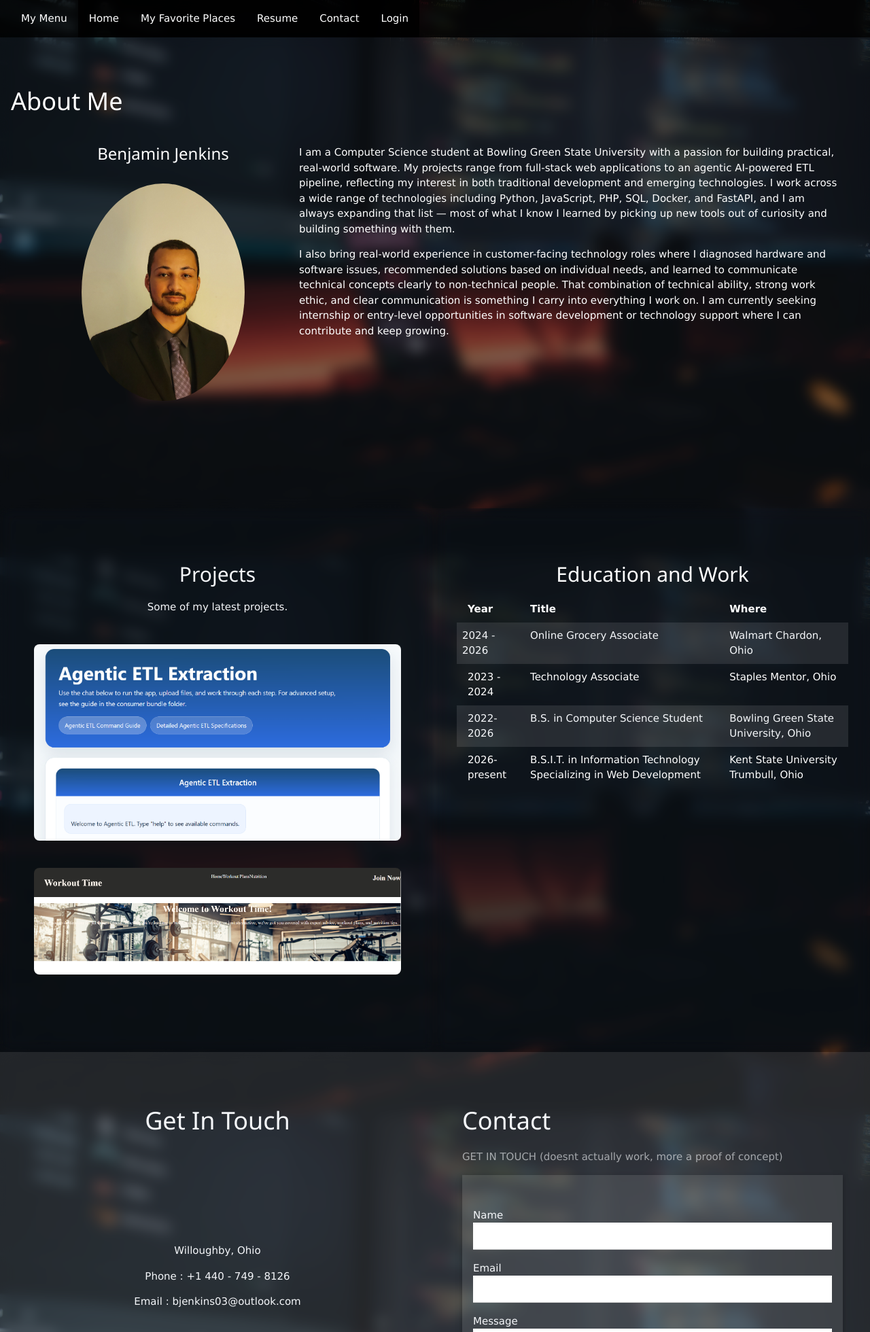
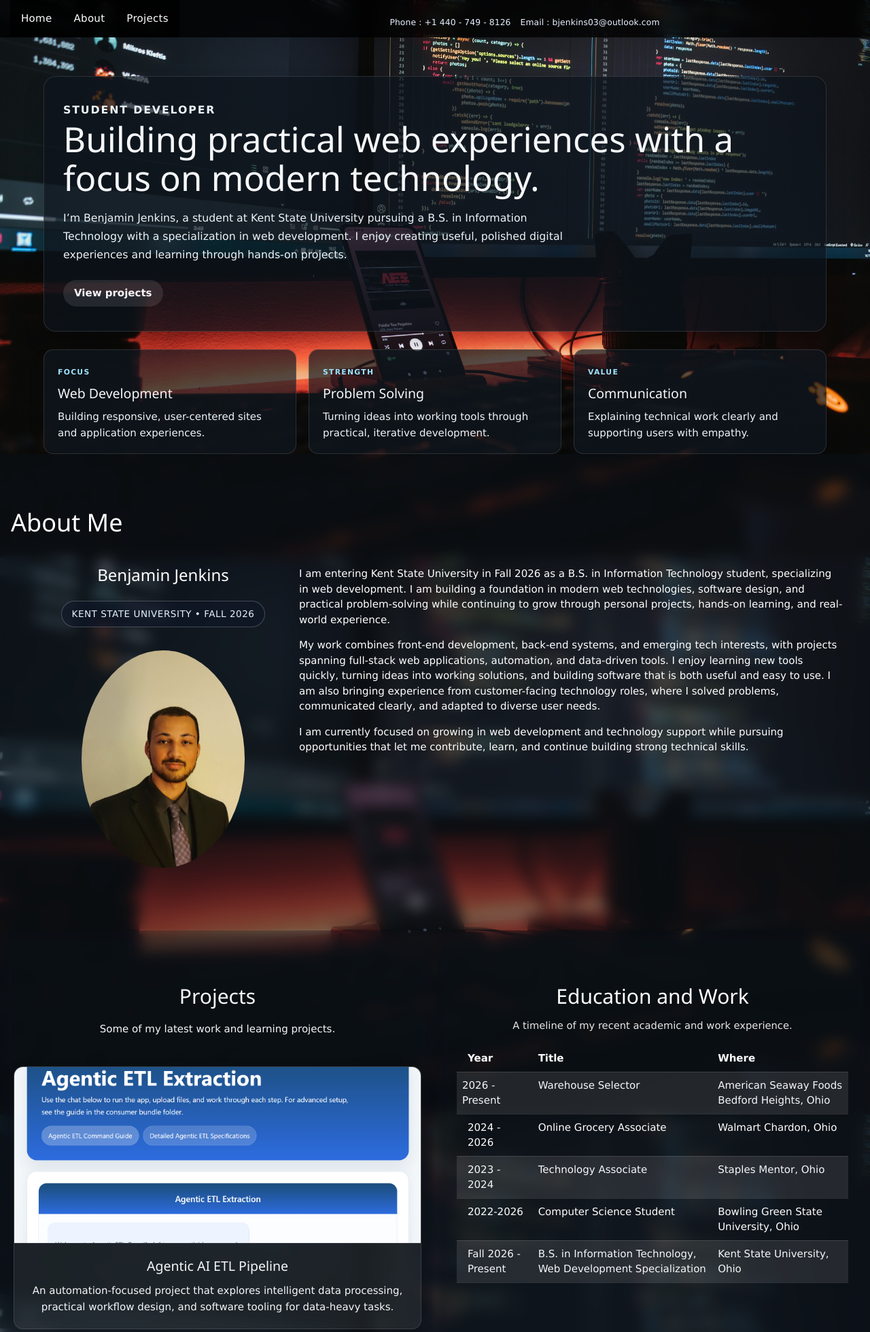
Before and after one commit to Benjenk1016/Personal-Portfolio, a PHP site: page / in a window 1280 px wide. Shown: the top 1960 px of the page at 68% size. Run offline with PHP 8.4, Linux system fonts and the light colour scheme.

Commit message:
Remove unused files and refactor index layout for improved design and functionality
*removed the unneeded login and DB modules
*improved the layout and design of page

```diff
--- a/css/master_style_sheet.css
+++ b/css/master_style_sheet.css
@@ -205,7 +205,11 @@ a {
   left:0;
   right:0;
   z-index:10;
-  backdrop-filter:blur(8px)
+  backdrop-filter:blur(8px);
+  display:flex;
+  align-items:center;
+  flex-wrap:wrap;
+  min-height:48px
 }
 .page-shell #about,
 .page-shell #contact,
@@ -248,6 +252,246 @@ a {
 .page-shell .w3-white {
   background-color:rgba(255,255,255,0.1) !important;
   color:#f5f7fa !important
+}
+.hero-banner {
+  max-width:1200px;
+  margin:32px auto 0;
+  padding:32px 24px 0;
+}
+.hero-content {
+  background:rgba(13, 20, 28, 0.72);
+  border:1px solid rgba(255,255,255,0.12);
+  border-radius:18px;
+  padding:36px 28px;
+  box-shadow:0 18px 30px rgba(0,0,0,0.18);
+}
+.eyebrow {
+  margin:0 0 12px;
+  color:#9fe4ff;
+  font-size:0.8rem;
+  font-weight:700;
+  letter-spacing:0.12em;
+  text-transform:uppercase;
+}
+.hero-content h1 {
+  margin:0 0 18px;
+  font-size:clamp(2rem, 4vw, 3.4rem);
+  line-height:1.12;
+}
+.hero-content p {
+  max-width:760px;
+  margin:0;
+  font-size:1.05rem;
+  line-height:1.7;
+  color:#edf4f8;
+}
+.hero-actions {
+  display:flex;
+  flex-wrap:wrap;
+  gap:12px;
+  margin-top:24px;
+}
+.hero-actions .w3-button {
+  border-radius:999px;
+  font-weight:600;
+}
+.focus-strip {
+  max-width:1200px;
+  margin:26px auto 0;
+  padding:0 24px;
+  display:grid;
+  grid-template-columns:repeat(3, minmax(0, 1fr));
+  gap:18px;
+}
+.focus-card {
+  background:rgba(15, 23, 32, 0.7);
+  border:1px solid rgba(255,255,255,0.12);
+  border-radius:14px;
+  padding:20px 20px 18px;
+  box-shadow:0 12px 22px rgba(0,0,0,0.12);
+}
+.focus-label {
+  display:inline-block;
+  margin-bottom:8px;
+  font-size:0.72rem;
+  letter-spacing:0.12em;
+  text-transform:uppercase;
+  color:#9fe4ff;
+  font-weight:700;
+}
+.focus-card h3 {
+  margin:0 0 8px;
+  font-size:1.3rem;
+}
+.focus-card p {
+  margin:0;
+  line-height:1.6;
+  color:#edf4f8;
+}
+.status-badge {
+  display:inline-block;
+  margin:10px 0 18px;
+  padding:8px 14px;
+  border:1px solid rgba(255,255,255,0.22);
+  border-radius:999px;
+  background:rgba(15, 23, 42, 0.55);
+  color:#e6f2ff;
+  font-size:0.9rem;
+  letter-spacing:0.04em;
+  text-transform:uppercase;
+}
+.project-grid {
+  display:grid;
+  grid-template-columns:1fr;
+  gap:20px;
+  padding:0 20px 24px;
+}
+.project-card {
+  background:rgba(255,255,255,0.07);
+  border:1px solid rgba(255,255,255,0.12);
+  border-radius:14px;
+  overflow:hidden;
+  box-shadow:0 10px 24px rgba(0,0,0,0.12);
+}
+.project-card img {
+  width:100%;
+  height:260px;
+  object-fit:cover;
+  display:block;
+  border-bottom:1px solid rgba(255,255,255,0.1);
+}
+.project-copy {
+  padding:18px 18px 20px;
+}
+.project-copy h3 {
+  margin:0 0 10px;
+  font-size:1.3rem;
+}
+.project-copy p {
+  margin:0;
+  line-height:1.6;
+  color:#edf4f8;
+}
+.muted-card {
+  opacity:0.95;
+}
+.timeline-intro {
+  margin:0 0 18px;
+  opacity:0.9;
+  font-size:0.98rem;
+}
+.cta-panel {
+  background:rgba(255,255,255,0.06);
+  border:1px solid rgba(255,255,255,0.12);
+  border-radius:16px;
+  padding:24px 20px;
+  margin:0 auto 24px;
+  max-width:520px;
+}
+.cta-panel h2 {
+  margin:0 0 12px;
+  font-size:1.5rem;
+}
+.cta-panel p {
+  margin:0 0 16px;
+  line-height:1.6;
+}
+.cta-row {
+  display:flex;
+  flex-wrap:wrap;
+  justify-content:center;
+  gap:12px;
+}
+.cta-row .w3-button {
+  border-radius:999px;
+  font-weight:600;
+}
+.timeline-table tr {
+  border-bottom:1px solid rgba(255,255,255,0.12);
+}
+.timeline-table th,
+.timeline-table td {
+  padding:12px 10px;
+}
+.page-shell .w3-half .w3-padding-64 {
+  padding-top:40px;
+  padding-bottom:40px;
+}
+.page-shell .w3-bar-item {
+  letter-spacing:0.02em;
+}
+.nav-contact {
+  display:flex;
+  align-items:center;
+  justify-content:center;
+  gap:14px;
+  flex:1;
+  color:#e8f1ff;
+  font-size:0.82rem;
+  letter-spacing:0.01em;
+  white-space:nowrap;
+  padding:8px 10px;
+}
+.page-shell .w3-bar .w3-button:hover,
+.page-shell .w3-bar .w3-button:focus {
+  background-color:rgba(40, 177, 180, 0.28) !important;
+  color:#f5f7fa !important;
+}
+@media (max-width:760px) {
+  .page-shell .w3-bar {
+    padding:2px 0 6px;
+    min-height:42px;
+  }
+  .nav-contact {
+    width:100%;
+    display:block;
+    text-align:center;
+    white-space:normal;
+    line-height:1.5;
+    padding:4px 12px 8px;
+    font-size:0.72rem;
+  }
+  .nav-contact span {
+    display:block;
+  }
+  .page-shell .w3-half,
+  .page-shell .w3-third,
+  .page-shell .w3-twothird,
+  .page-shell .w3-col {
+    width:100% !important;
+    float:none;
+  }
+  .focus-strip {
+    grid-template-columns:1fr;
+  }
+  .hero-banner,
+  .focus-strip {
+    padding-left:12px;
+    padding-right:12px;
+  }
+  .hero-content {
+    padding:24px 18px;
+  }
+  .hero-content h1 {
+    font-size:2rem;
+  }
+  .w3-padding-large {
+    padding:12px !important;
+  }
+}
+.page-footer {
+  background:rgba(10, 16, 22, 0.8);
+  border-top:1px solid rgba(255,255,255,0.12);
+  padding:24px 20px 18px;
+  text-align:center;
+}
+.footer-contact h3 {
+  margin:0 0 8px;
+  font-size:1.2rem;
+}
+.footer-contact p {
+  margin:6px 0;
+  color:#edf4f8;
 }
 .w3-table,.w3-table-all {
   border-collapse:collapse;
--- a/includes/dynamic.inc.php
+++ b/includes/dynamic.inc.php
@@ -130,39 +130,4 @@ function storeResumeItem($ary, $connection){
 // Returns:		true if user/pass found in DB, false otherwise
 // -=-=-=-=-=-=-=-=-=-=-=-=-=-=-=-=-=-=-=-=-=-=-=-=-=-=-=-
 //
-function loginCredentials($user, $pass, $connection){
-    $isOK = false;
-	$re = "/[a-z]+/";
-
-//get data from "users" table
-$sql = "SELECT uName, uPass FROM users";
-$result = $connection->query($sql);
-$row = $result->fetch_assoc();
-
-	//make sure input is correct
-	if (($_GET["userName"] == $row["uName"]) && ($_GET["passWord"] == $row["uPass"])){
-	//set isOK to true
-	$isOK = true;
-
-	//remove "login" widgets and labels
-	echo '<script type="text/javascript">
-	let remoce = document.querySelector("form");
-	remoce.remove();
-
-
-
-	</script>';
-
-	 //get the current color value
-	$color = generateDefaColor(2,$connection);
-	//add the new elements
-
-
-	//add submit button to form
-}
-
-return $isOK;
-
-}
-
 ?>
--- a/index.php
+++ b/index.php
@@ -1,28 +1,11 @@
 <!DOCTYPE html>
 <html>
 <head>
-<title>W3.CSS Template</title>
+<title>Benjamin Jenkins | Portfolio</title>
 <meta charset="UTF-8">
 <meta name="viewport" content="width=device-width, initial-scale=1">
 <link rel="stylesheet" href="css/master_style_sheet.css">
 <script>
-//validate the contact me form
-function validateForm(){
-    let re = /[a-z]+/;
-    let edu = /(\w*(.\w?)(.\w*.\w*)?@bgsu.edu)$|^(\w*.\w*@bgnet.bgsu.edu)$/;
-    let mail = document.getElementById("1email").value;
-   if(!edu.test(mail)){
-    return false;
-   }
-   let user = document.getElementById("name").value;
-   if (!re.test(user)) {
-    return false;
-   }
-   let message = document.getElementById("message").value;
-   if (!re.test(message)) {
-    return false;
-   }
-}
 function resumeGen(){
 //use XML request
 let xhr = new XMLHttpRequest();
@@ -55,28 +38,59 @@ $conn = getDbConnection();
 <div class="page-shell">
 
 <div class="w3-bar w3-black">
-  <span class="w3-bar-item">My Menu</span>
-  <a href="#" class="w3-bar-item w3-button w3-hover-blue-grey">Home</a>
-  <a href="#work" class="w3-bar-item w3-button w3-hover-teal">My Favorite Places</a>
-  <a href="#work" class="w3-bar-item w3-button w3-hover-dark-grey">Resume</a>
-  <a href="#contact" class="w3-bar-item w3-button w3-hover-brown">Contact</a>
-  <a href="cmmodule.php" class="w3-bar-item w3-button w3-hover-brown">Login</a>
+  <a href="#" class="w3-bar-item w3-button">Home</a>
+  <a href="#about" class="w3-bar-item w3-button">About</a>
+  <a href="#work" class="w3-bar-item w3-button">Projects</a>
+  <div class="nav-contact" style="margin-top : 1%">
+    <span>Phone : +1 440 - 749 - 8126</span>
+    <span>Email : bjenkins03@outlook.com</span>
+  </div>
+</div>
+
+<div class="hero-banner">
+  <div class="hero-content">
+    <p class="eyebrow">Student Developer</p>
+    <h1>Building practical web experiences with a focus on modern technology.</h1>
+    <p>I’m Benjamin Jenkins, a student at Kent State University pursuing a B.S. in Information Technology with a specialization in web development. I enjoy creating useful, polished digital experiences and learning through hands-on projects.</p>
+    <div class="hero-actions">
+      <a href="#work" class="w3-button w3-teal">View projects</a>
+    </div>
+  </div>
+</div>
+
+<div class="focus-strip">
+  <div class="focus-card">
+    <span class="focus-label">Focus</span>
+    <h3>Web Development</h3>
+    <p>Building responsive, user-centered sites and application experiences.</p>
+  </div>
+  <div class="focus-card">
+    <span class="focus-label">Strength</span>
+    <h3>Problem Solving</h3>
+    <p>Turning ideas into working tools through practical, iterative development.</p>
+  </div>
+  <div class="focus-card">
+    <span class="focus-label">Value</span>
+    <h3>Communication</h3>
+    <p>Explaining technical work clearly and supporting users with empathy.</p>
+  </div>
 </div>
 
 <!-- First Grid: About -->
 <div class="w3-row">
-  <div class="w3-blue-grey w3-container" style="height:700px" id="about">
+  <div class="w3-blue-grey w3-container" id="about">
     <div class="w3-padding-64">
       <h1>About Me</h1>
       <div class="w3-row w3-padding-large">
         <div class="w3-third w3-center">
           <h3>Benjamin Jenkins</h3>
+          <div class="status-badge">Kent State University • Fall 2026</div>
           <img src="images\headshot.jpg" class="w3-margin w3-circle" alt="headshot" style="width:60%;max-width:260px;">
         </div>
         <div class="w3-twothird w3-left-align">
-          <!-- make about me paragraphs dynamically generate-->
-          <p>I am a Computer Science student at Bowling Green State University with a passion for building practical, real-world software. My projects range from full-stack web applications to an agentic AI-powered ETL pipeline, reflecting my interest in both traditional development and emerging technologies. I work across a wide range of technologies including Python, JavaScript, PHP, SQL, Docker, and FastAPI, and I am always expanding that list — most of what I know I learned by picking up new tools out of curiosity and building something with them.</p>
-          <p>I also bring real-world experience in customer-facing technology roles where I diagnosed hardware and software issues, recommended solutions based on individual needs, and learned to communicate technical concepts clearly to non-technical people. That combination of technical ability, strong work ethic, and clear communication is something I carry into everything I work on. I am currently seeking internship or entry-level opportunities in software development or technology support where I can contribute and keep growing.</p>
+          <p>I am entering Kent State University in Fall 2026 as a B.S. in Information Technology student, specializing in web development. I am building a foundation in modern web technologies, software design, and practical problem-solving while continuing to grow through personal projects, hands-on learning, and real-world experience.</p>
+          <p>My work combines front-end development, back-end systems, and emerging tech interests, with projects spanning full-stack web applications, automation, and data-driven tools. I enjoy learning new tools quickly, turning ideas into working solutions, and building software that is both useful and easy to use. I am also bringing experience from customer-facing technology roles, where I solved problems, communicated clearly, and adapted to diverse user needs.</p>
+          <p>I am currently focused on growing in web development and technology support while pursuing opportunities that let me contribute, learn, and continue building strong technical skills.</p>
         </div>
       </div>
     </div>
@@ -90,28 +104,34 @@ $conn = getDbConnection();
   <div class="w3-half w3-light-grey w3-center" style="min-height:800px; width:50%;" id="work">
     <div class="w3-padding-64" style="height:200px;">
       <h2>Projects</h2>
-      <p>Some of my latest projects.</p>
-    </div>
-    <div class="w3-row w3-center" style="padding:0 20px;">
-      <div>
-        <img src="images\AGENTIC_PIC.png" style="max-width:90%; width:100%; height:auto; margin:20px auto; display:block; border-radius:8px; margin-top:0; padding-top:0;">
-      </div>
+      <p>Some of my latest work and learning projects.</p>
     </div>
 
-    <div class="w3-row w3-center w3-hide-small" style="padding:0 20px;">
-      <div>
-        <img src="images\workout_pic.png" style="max-width:90%; width:100%; height:auto; margin:20px auto; display:block; border-radius:8px;">
-      </div>
+    <div class="project-grid">
+      <article class="project-card">
+        <img src="images\AGENTIC_PIC.png" alt="Agentic AI project preview">
+        <div class="project-copy">
+          <h3>Agentic AI ETL Pipeline</h3>
+          <p>An automation-focused project that explores intelligent data processing, practical workflow design, and software tooling for data-heavy tasks.</p>
+        </div>
+      </article>
+
+      <article class="project-card muted-card">
+        <img src="images\workout_pic.png" alt="Workout tracking project preview">
+        <div class="project-copy">
+          <h3>Workout Tracking App</h3>
+          <p>A personal project designed around usability, routine tracking, and practical app structure for everyday productivity.</p>
+        </div>
+      </article>
     </div>
   </div>
   <div class="w3-half w3-indigo w3-container" style="min-height:800px; width:50%;">
     <div class="w3-padding-64 w3-center">
       <h2>Education and Work</h2>
-      <!-- make this come from the database-->
-       <!--update to be work experience and education sections-->
+      <p class="timeline-intro">A timeline of my recent academic and work experience.</p>
       <div class="w3-container w3-responsive">
 
-        <table class="w3-table">
+        <table class="w3-table timeline-table">
           <tr>
             <th>Year</th>
             <th>Title</th>
@@ -123,25 +143,30 @@ $conn = getDbConnection();
 resumeGen;
 </script>
 
+            <td>2026 - Present</td>
+            <td>Warehouse Selector</td>
+            <td>American Seaway Foods Bedford Heights, Ohio</td>
+          </tr>
+          <tr id="sec">
             <td>2024 - 2026</td>
             <td>Online Grocery Associate</td>
             <td>Walmart Chardon, Ohio</td>
           </tr>
-          <tr id="sec">
+          <tr class="w3-white" id="third">
             <td>2023 - 2024</td>
             <td>Technology Associate</td>
             <td>Staples Mentor, Ohio</td>
           </tr>
-          <tr class="w3-white" id="third">
+          <tr id="fourth">
             <td>2022-2026</td>
-            <td>B.S. in Computer Science Student</td>
+            <td>Computer Science Student</td>
             <td>Bowling Green State University, Ohio</td>
-            </tr>
-            <tr  id="fourth">
-              <td>2026-present</td>
-              <td>B.S.I.T. in Information Technology Specializing in Web Development</td>
-              <td>Kent State University Trumbull, Ohio</td>
-              </tr>
+          </tr>
+          <tr class="w3-white" id="fifth">
+            <td>Fall 2026 - Present</td>
+            <td>B.S. in Information Technology, Web Development Specialization</td>
+            <td>Kent State University, Ohio</td>
+          </tr>
 
         </table>
       </div>
@@ -149,43 +174,14 @@ resumeGen;
   </div>
 </div>
 
-<!-- Third Grid: Swing By & Contact -->
-<div class="w3-row" id="contact">
-  <div class="w3-half w3-dark-grey w3-container w3-center" style="height:700px">
-    <div class="w3-padding-64">
-      <h1>Get In Touch</h1>
-    </div>
-    <div class="w3-padding-64">
-      <p>Willoughby, Ohio</p>
-      <p>Phone : +1 440 - 749 - 8126</p>
-      <p>Email : bjenkins03@outlook.com</p>
-    </div>
+<footer class="page-footer">
+  <div class="footer-contact">
+    <h3>Contact</h3>
+    <p>Phone: +1 440 - 749 - 8126</p>
+    <p>Email: bjenkins03@outlook.com</p>
   </div>
-  <div class="w3-half w3-teal w3-container" style="height:700px">
-    <div class="w3-padding-64 w3-padding-large">
-      <h1>Contact</h1>
-      <p class="w3-opacity">GET IN TOUCH (doesnt actually work, more a proof of concept)</p>
-      <!--validate with JS-->
-      <form class="w3-container w3-card w3-padding-32 w3-white" action="/action_page.php" target="_blank" onsubmit="return validateForm()">
-        <div class="w3-section">
-          <label>Name</label>
-          <input class="w3-input" style="width:100%;" type="text" required name="Name" id="name">
-        </div>
-        <div class="w3-section">
-          <label>Email</label>
-          <input class="w3-input" style="width:100%;" type="text" required name="Email" id="1email">
-        </div>
-        <div class="w3-section">
-          <label>Message</label>
-          <input class="w3-input" style="width:100%;" type="text" required name="Message" id="message">
-        </div>
-        <button type="submit" class="w3-button w3-teal w3-right">Send</button>
-      </form>
-    </div>
-  </div>
-</div>
+</footer>
 
-<!-- Footer -->
 <?php
 include("./includes/footer.inc.php");
 ?>
```
Also changed, not shown: cmmodule.php (deleted, +0 -67 lines), process.php (deleted, +0 -99 lines).
